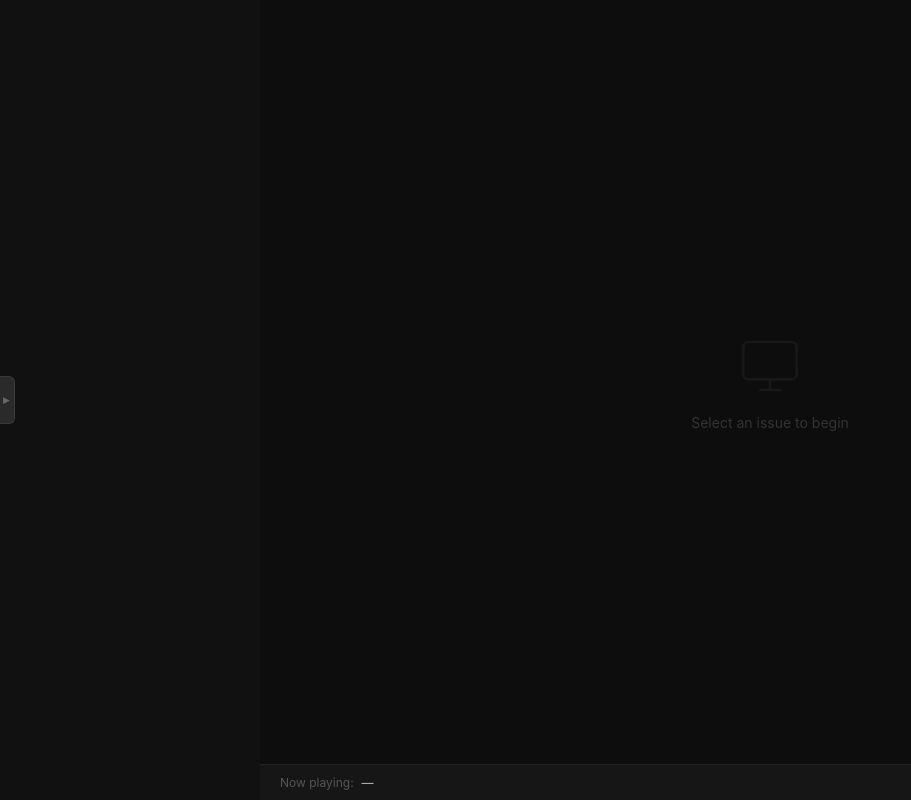
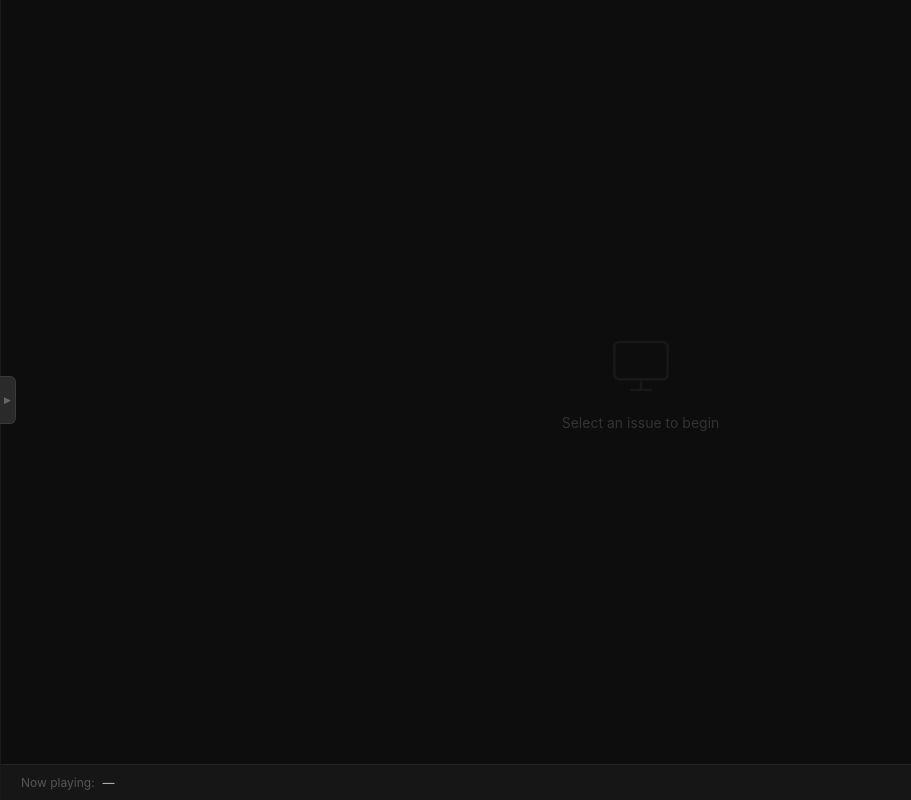
Before and after one commit to KaizenDevs/newwebpick-archive, a website: page site/index.html in a window 1280 px wide. Both pictures are taken after a click on the button "Toggle sidebar". Shown: the whole page, without its empty margins (0-911 px from the left). Drawn offline with Linux system fonts and the light colour scheme.

Commit message:
Fix sidebar collapse to reclaim layout space

```diff
--- a/site/index.html
+++ b/site/index.html
@@ -7,6 +7,12 @@
 <script src="https://unpkg.com/@ruffle-rs/ruffle"></script>
 <style>
   *, *::before, *::after { box-sizing: border-box; margin: 0; padding: 0; }
+
+  :root {
+    --sidebar-width: 260px;
+    --transition-speed: 0.3s;
+    --transition-ease: cubic-bezier(.4,0,.2,1);
+  }
 
   body {
     background: #111;
@@ -20,18 +26,24 @@
   /* ── Sidebar ── */
   #sidebar {
     position: relative;
-    width: 260px;
-    min-width: 260px;
+    width: var(--sidebar-width);
+    min-width: var(--sidebar-width);
     height: 100vh;
     background: #1a1a1a;
     border-right: 1px solid #2a2a2a;
     display: flex;
     flex-direction: column;
-    transition: transform 0.3s cubic-bezier(.4,0,.2,1);
+    overflow: hidden;
+    transition:
+      width var(--transition-speed) var(--transition-ease),
+      min-width var(--transition-speed) var(--transition-ease),
+      border-color var(--transition-speed) var(--transition-ease);
     z-index: 10;
   }
   #sidebar.collapsed {
-    transform: translateX(-260px);
+    width: 0;
+    min-width: 0;
+    border-right-color: transparent;
   }
 
   #sidebar-header {
@@ -119,9 +131,9 @@
 
   /* ── Toggle button ── */
   #toggle-btn {
-    position: absolute;
+    position: fixed;
     top: 50%;
-    right: -16px;
+    left: var(--sidebar-width);
     transform: translateY(-50%);
     width: 16px;
     height: 48px;
@@ -135,11 +147,11 @@
     justify-content: center;
     color: #666;
     font-size: 9px;
-    transition: background 0.15s, color 0.15s;
+    transition: left var(--transition-speed) var(--transition-ease), background 0.15s, color 0.15s;
     z-index: 11;
   }
   #toggle-btn:hover { background: #333; color: #aaa; }
-  #sidebar.collapsed #toggle-btn { right: -16px; }
+  #sidebar.collapsed #toggle-btn { left: 0; }
 
   /* ── Main player area ── */
   #main {
```
